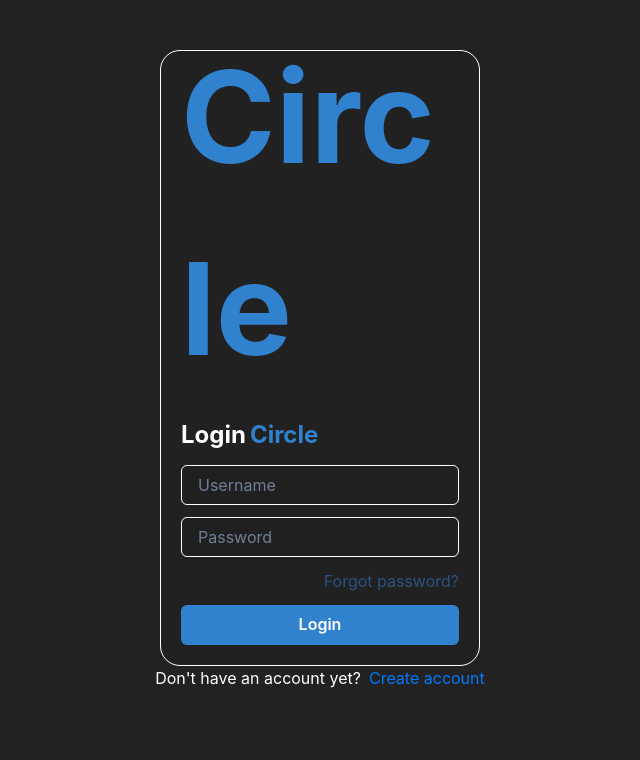
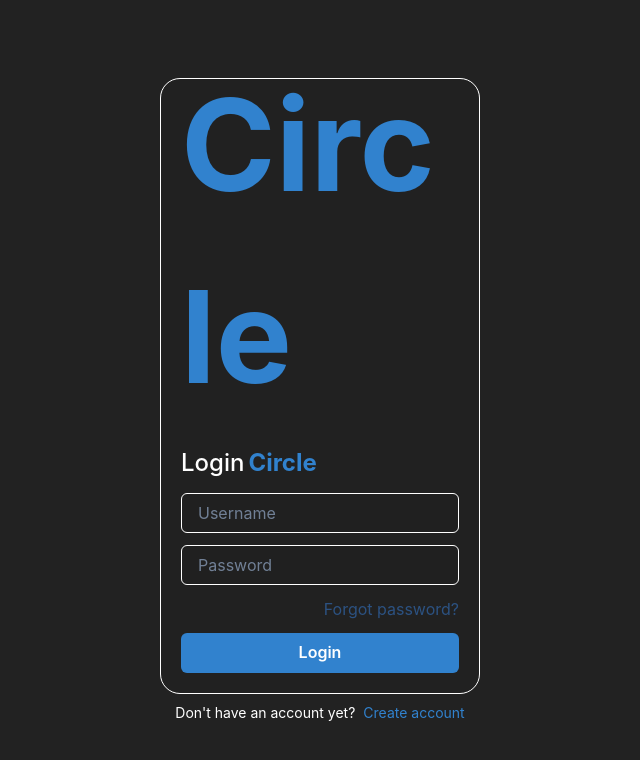
Before and after one commit to muharsadika/circle-client, a React (Vite) app: page /login in a window 1280 px wide. Shown: the top 760 px of the page, without its empty margins (320-960 px from the left). Built offline with nearby package versions, Linux system fonts and the light colour scheme; no server answers.

Commit message:
refactor: restyle login page

```diff
--- a/src/features/components/FormLoginFeature.tsx
+++ b/src/features/components/FormLoginFeature.tsx
@@ -1,8 +1,10 @@
 import { FormControl, Input, Text, Button, Box } from '@chakra-ui/react';
 import { FormLoginHook } from '../hooks/FormLoginHook';
+import { useNavigate } from 'react-router-dom';
 
 export default function FormLoginFeature() {
   const { handleChange, handleLogin } = FormLoginHook();
+  const navigate = useNavigate();
 
   return (
     <FormControl
@@ -17,13 +19,30 @@ export default function FormLoginFeature() {
       borderRadius={20}
       padding={5}
     >
-      <Text color={'blue.500'} fontSize={'9xl'} fontWeight={'bold'} marginTop={-50}>
+      <Text
+        color={'blue.500'}
+        fontSize={'9xl'}
+        fontWeight={'bold'}
+        marginTop={-50}
+        _hover={{ color: 'blue.300', cursor: 'pointer' }}
+        onClick={() => navigate('/home')}
+      >
         Circle
       </Text>
 
-      <Text fontSize={'2xl'} fontWeight={'bold'} display={'flex'} gap={1}>
-        <Text>Login</Text>
-        <Text color="blue.500">Circle</Text>
+      <Text display={'flex'} gap={1}>
+        <Text fontSize={'2xl'} fontWeight={'medium'}>
+          Login
+        </Text>
+        <Text
+          fontSize={'2xl'}
+          fontWeight={'bold'}
+          color="blue.500"
+          _hover={{ color: 'blue.300', cursor: 'pointer' }}
+          onClick={() => navigate('/home')}
+        >
+          Circle
+        </Text>
       </Text>
 
       <Input placeholder="Username" name="username" onChange={handleChange} />
--- a/src/pages/Login.tsx
+++ b/src/pages/Login.tsx
@@ -1,27 +1,36 @@
-import { useNavigate } from "react-router-dom";
-import { Box, Text } from "@chakra-ui/react";
-import FormLoginFeature from "@/features/components/FormLoginFeature";
-
+import { useNavigate } from 'react-router-dom';
+import { Box, Text } from '@chakra-ui/react';
+import FormLoginFeature from '@/features/components/FormLoginFeature';
 
 export default function Login() {
   const navigate = useNavigate();
 
   return (
     <Box
-			display={"flex"}
-			flexDirection={"column"}
-			alignItems={"center"}
-			marginTop={"50px"}
-			color={"white"}
+      display={'flex'}
+      flexDirection={'column'}
+      justifyContent={'center'}
+      alignItems={'center'}
+      color={'white'}
+      gap={2}
+      width={'full'}
+      height={'100vh'}
     >
-
       <FormLoginFeature />
 
-			<Box display={"flex"} gap={2}>
-				<Text> Don't have an account yet? </Text>
-				<Text color={"messenger.500"} cursor={"pointer"} onClick={() => navigate("/register")}> Create account </Text>
+      <Box display={'flex'} gap={2}>
+        <Text fontSize={'sm'}> Don't have an account yet? </Text>
+        <Text
+          fontSize={'sm'}
+          color={'blue.500'}
+          cursor={'pointer'}
+          _hover={{ color: 'blue.300', cursor: 'pointer' }}
+          onClick={() => navigate('/register')}
+        >
+          {' '}
+          Create account{' '}
+        </Text>
       </Box>
-
     </Box>
   );
 }
```
Lines whose indentation alone changed are shown as unchanged.
